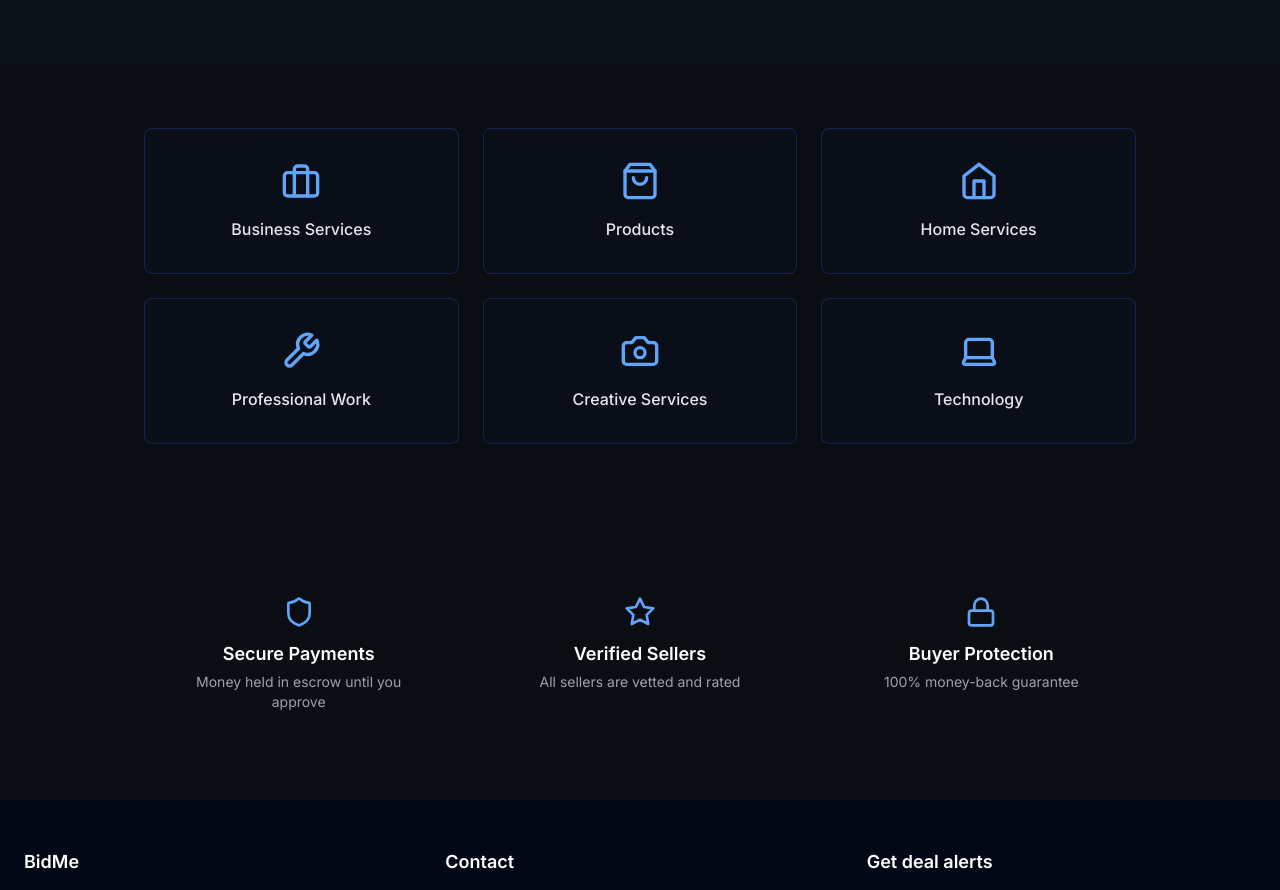
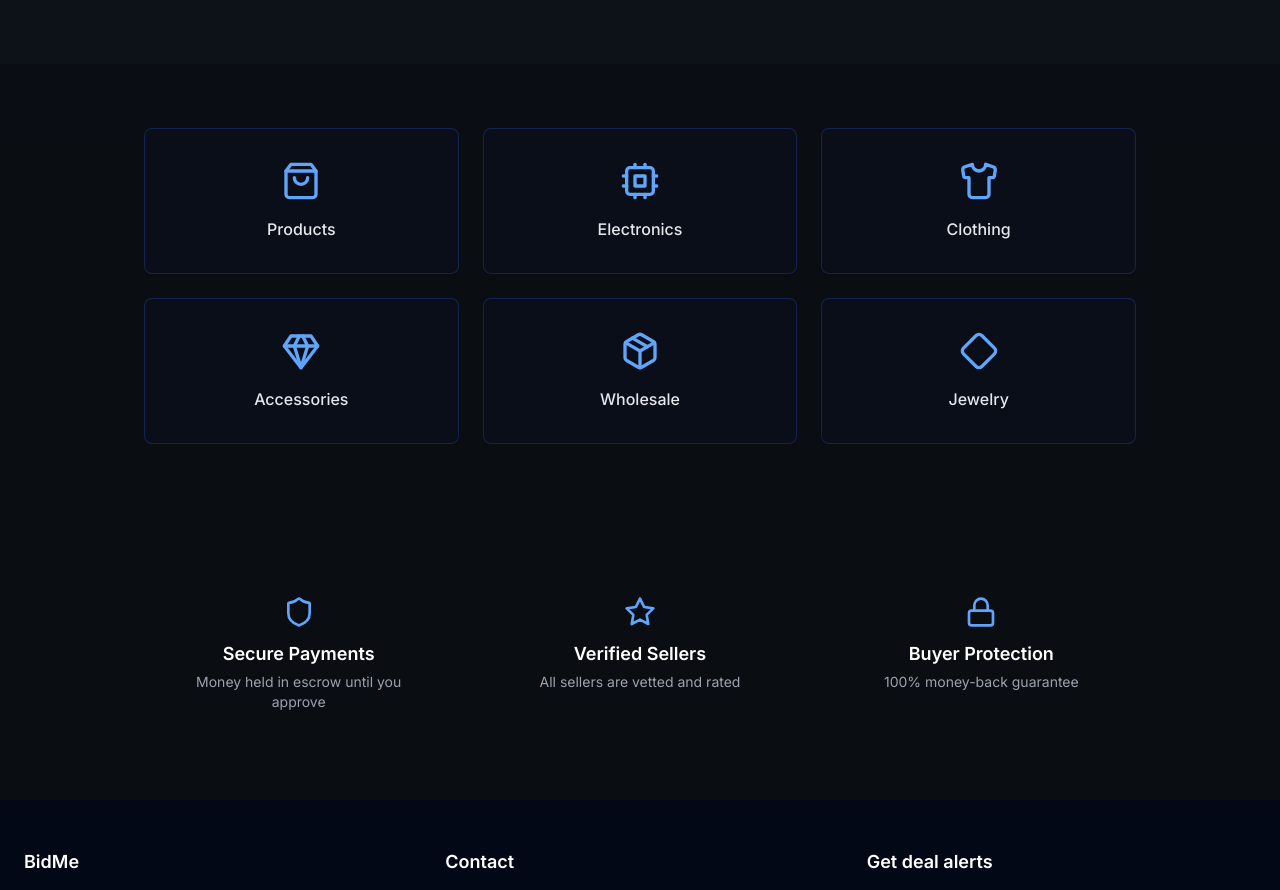
Before and after one commit to hectorestrada911/bidme, a Next.js app: page / in a window 1280 px wide. Shown: the part 1120-2010 px from the top of the page. Built offline with nearby package versions, Linux system fonts and the light colour scheme; no server answers; the database is empty.

Commit message:
feat: update homepage category grid to use new CATEGORY_OPTIONS and icons

```diff
--- a/src/app/page.tsx
+++ b/src/app/page.tsx
@@ -6,21 +6,21 @@ import { Card } from "../components/ui/card"
 import {
   ChevronRight, Lock, Star, Shield,
   Briefcase, ShoppingBag, Home as HomeIcon, Wrench, Camera, Laptop,
-  ArrowRight, Clock, TrendingDown, Users2
+  ArrowRight, Clock, TrendingDown, Users2, Cpu, Shirt, Gem, Package, Diamond
 } from "lucide-react"
 import Link from "next/link"
 import { LiveRequests } from "../components/LiveRequests"
 
 import { CATEGORY_OPTIONS } from '@/lib/categories'
 
-const categories = [
-  { name: "Business Services", icon: Briefcase },
-  { name: "Products", icon: ShoppingBag },
-  { name: "Home Services", icon: HomeIcon },
-  { name: "Professional Work", icon: Wrench },
-  { name: "Creative Services", icon: Camera },
-  { name: "Technology", icon: Laptop },
-]
+const LucideIcons = {
+  ShoppingBag,
+  Cpu,
+  Shirt,
+  Gem,
+  Package,
+  Diamond,
+}
 
 export default function Home() {
   return (
@@ -241,14 +241,17 @@ export default function Home() {
             viewport={{ once: true }}
             className="grid grid-cols-2 md:grid-cols-3 gap-6"
           >
-            {categories.map((category) => (
-              <Link href={`/requests?category=${category.name}`} key={category.name}>
-                <Card className="p-8 text-center hover:bg-blue-950/30 transition-all duration-300 cursor-pointer bg-blue-950/10 border-blue-900/50 h-full hover:scale-105">
-                  <category.icon className="h-10 w-10 mx-auto mb-4 text-blue-400" />
-                  <h3 className="text-base font-medium text-gray-200">{category.name}</h3>
-                </Card>
-              </Link>
-            ))}
+            {CATEGORY_OPTIONS.map((cat) => {
+              const Icon = LucideIcons[cat.icon as keyof typeof LucideIcons] || ShoppingBag
+              return (
+                <Link href={`/requests?category=${cat.label}`} key={cat.value}>
+                  <Card className="p-8 text-center hover:bg-blue-950/30 transition-all duration-300 cursor-pointer bg-blue-950/10 border-blue-900/50 h-full hover:scale-105">
+                    <Icon className="h-10 w-10 mx-auto mb-4 text-blue-400" />
+                    <h3 className="text-base font-medium text-gray-200">{cat.label}</h3>
+                  </Card>
+                </Link>
+              )
+            })}
           </motion.div>
         </div>
       </section>
```
